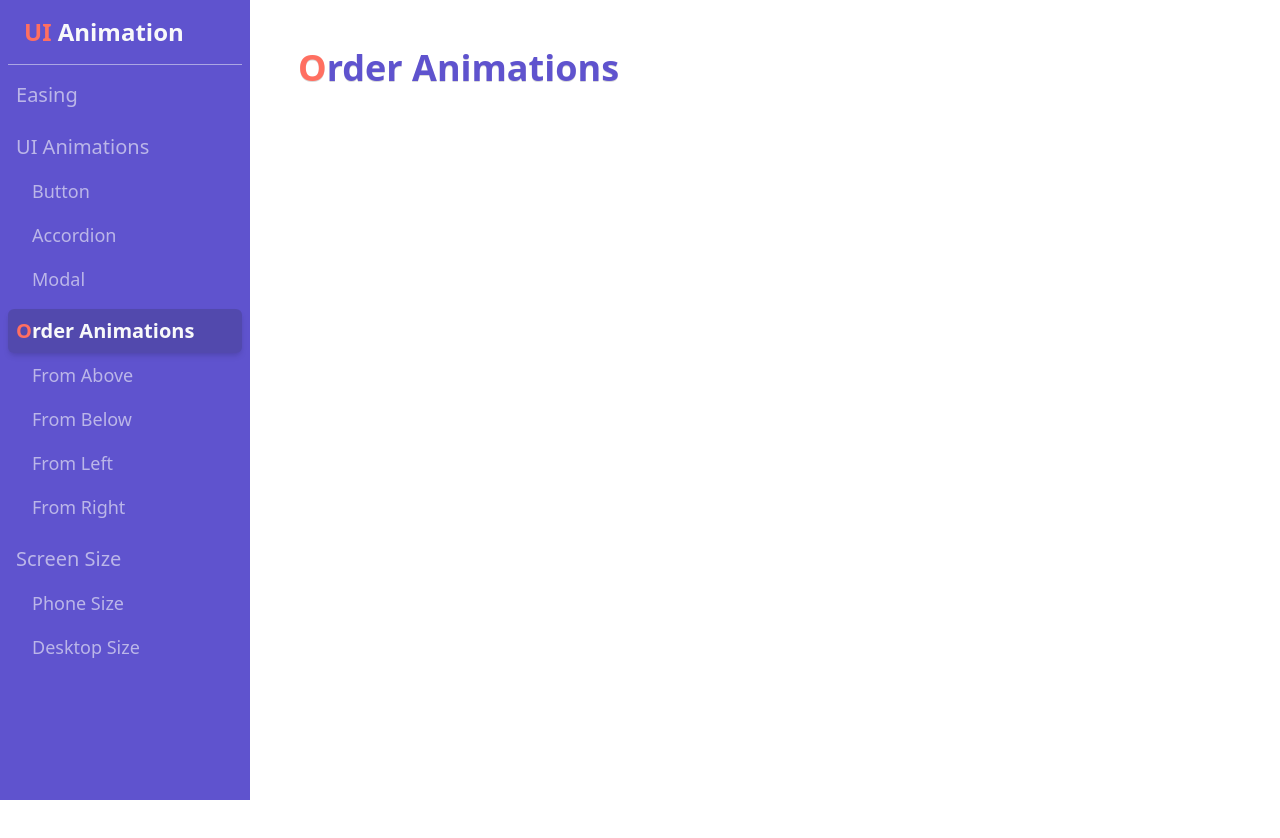
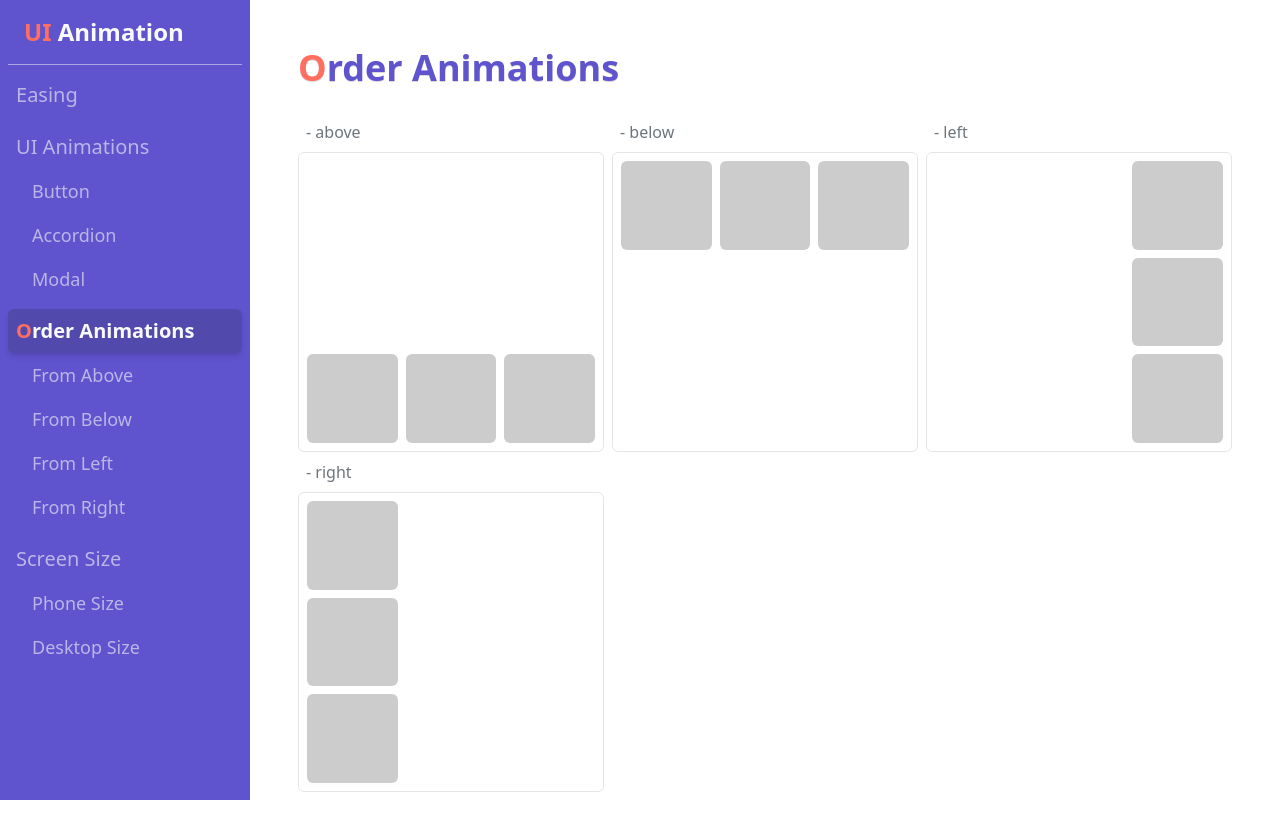
Before and after one commit to i-X-ce/ui-animation-demo, a React (Vite) app: page / in a window 1280 px wide. Both pictures are taken after a click on the button "Order Animations". Before the commit the page ends 800 px from the top, so only its background shows below. Built offline with nearby package versions, Linux system fonts and the light colour scheme.

Commit message:
✨ OrderAnimationsViewを追加

```diff
--- a/src/components/MainView.tsx
+++ b/src/components/MainView.tsx
@@ -6,6 +6,7 @@ import AccordionView from "./UIAnimations/Accordion/AccordionView";
 import ModalView from "./UIAnimations/Modal/ModalView";
 import UIAnimationsView from "./UIAnimations/UIAnimationsView";
 import OrderView from "./OrderAnimations/OrderView";
+import OrderAnimationsView from "./OrderAnimations/OrderAnimationsView";
 
 function MainView() {
   const { view } = useView();
@@ -23,6 +24,7 @@ function MainView() {
         {view === "BUTTON" && <ButtonView />}
         {view === "ACCORDION" && <AccordionView />}
         {view === "MODAL" && <ModalView />}
+        {view === "ORDER" && <OrderAnimationsView />}
         {view === "ABOVE" && <OrderView orderType="above" />}
         {view === "BELOW" && <OrderView orderType="below" />}
         {view === "LEFT" && <OrderView orderType="left" />}
--- /dev/null
+++ b/src/components/OrderAnimations/OrderAnimationsView.tsx
@@ -0,0 +1,18 @@
+import OrderViewItem from "./OrderItem";
+import type { OrderType } from "./OrderView";
+
+function OrderAnimationsView() {
+  return (
+    <div className="grid grid-cols-3 gap-2">
+      {["above", "below", "left", "right"].map((type) => (
+        <OrderViewItem
+          key={type}
+          itemName={type}
+          orderType={type as OrderType}
+        />
+      ))}
+    </div>
+  );
+}
+
+export default OrderAnimationsView;
--- a/src/components/OrderAnimations/OrderItem.tsx
+++ b/src/components/OrderAnimations/OrderItem.tsx
@@ -20,8 +20,9 @@ const ORDER_POSITIONS: Record<OrderType, OrderPosType> = {
 
 function OrderViewItem({
   orderType,
+  itemName,
   ...props
-}: { orderType: OrderType } & MotionProps) {
+}: { orderType: OrderType; itemName?: string } & MotionProps) {
   const [open, setOpen] = useState(false);
   const timer = useRef<number | null>(null);
   const pos = ORDER_POSITIONS[orderType];
@@ -41,11 +42,11 @@ function OrderViewItem({
   return (
     <div>
       <ItemNameChip>
-        {
-          (props?.transition?.type === "spring"
-            ? props?.transition?.type
-            : props?.transition?.ease) as string
-        }
+        {itemName
+          ? itemName
+          : ((props?.transition?.type === "spring"
+              ? props?.transition?.type
+              : props?.transition?.ease) as string)}
       </ItemNameChip>
       <div
         className="h-[300px] grid gap-2 mt-2 border border-black/10 p-2 rounded-md overflow-clip"
```
